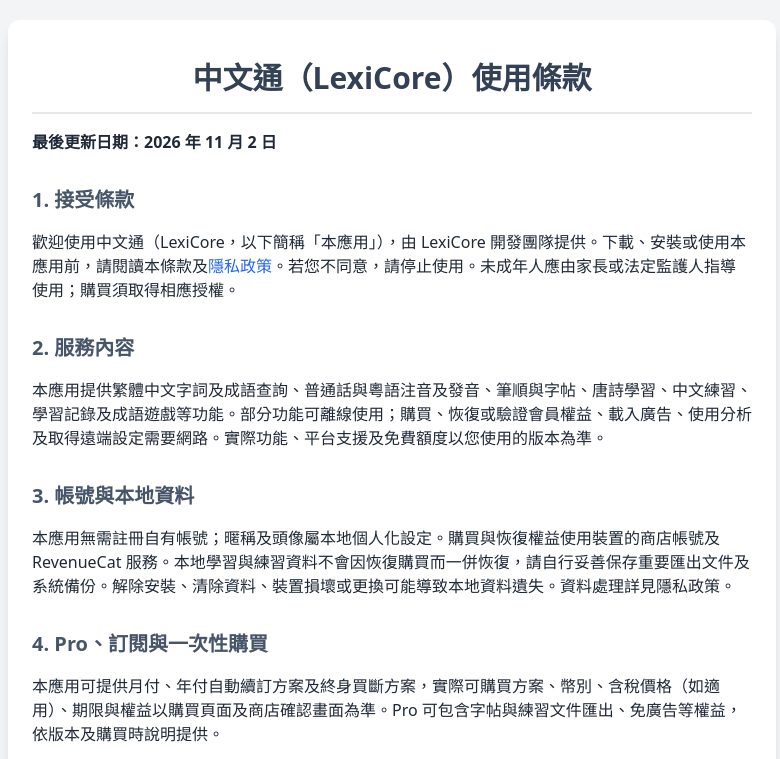
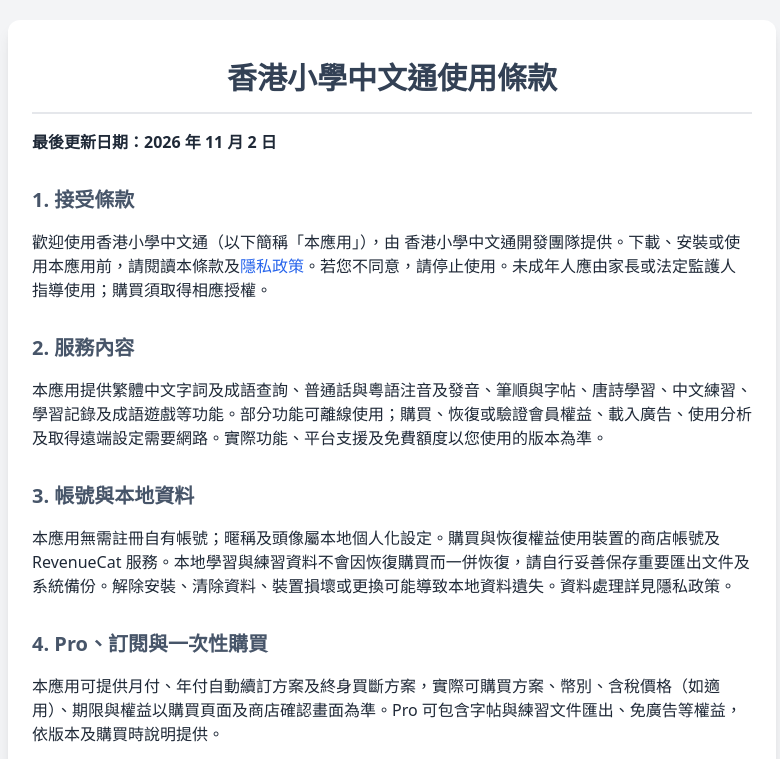
Before and after one commit to xibins/lexicore, a plain HTML site: page terms.html in a window 1280 px wide. Shown: the top 759 px of the page, without its empty margins (248-1028 px from the left). Drawn offline with nearby package versions, Linux system fonts and the light colour scheme.

Commit message:
Rename app to 香港小學中文通 in legal policies

```diff
--- a/terms.html
+++ b/terms.html
@@ -11,7 +11,7 @@
               content="yes">
         <meta name="theme-color"
               content="#334155">
-        <title>使用條款 - 中文通（LexiCore）</title>
+        <title>使用條款 - 香港小學中文通</title>
         <script src="https://cdn.tailwindcss.com"></script>
         <style>
             * {
@@ -32,10 +32,10 @@
 
     <body class="font-sans leading-relaxed text-gray-800 bg-gray-100 min-h-screen touch-manipulation">
         <div class="max-w-3xl mx-auto px-4 sm:px-6 py-6 sm:py-10 bg-white sm:my-5 sm:rounded-xl sm:shadow-lg">
-            <h1 class="text-slate-700 mb-4 pb-4 border-b-2 border-gray-200 text-2xl sm:text-3xl font-bold text-center">中文通（LexiCore）使用條款</h1>
+            <h1 class="text-slate-700 mb-4 pb-4 border-b-2 border-gray-200 text-2xl sm:text-3xl font-bold text-center">香港小學中文通使用條款</h1>
             <p class="mb-4 text-sm sm:text-base"><strong>最後更新日期：2026 年 11 月 2 日</strong></p>
             <h2 class="text-slate-600 mt-8 mb-4 text-lg sm:text-xl font-semibold">1. 接受條款</h2>
-            <p class="mb-4 text-sm sm:text-base">歡迎使用中文通（LexiCore，以下簡稱「本應用」），由 LexiCore 開發團隊提供。下載、安裝或使用本應用前，請閱讀本條款及<a href="privacy.html" class="text-blue-600 hover:underline">隱私政策</a>。若您不同意，請停止使用。未成年人應由家長或法定監護人指導使用；購買須取得相應授權。</p>
+            <p class="mb-4 text-sm sm:text-base">歡迎使用香港小學中文通（以下簡稱「本應用」），由 香港小學中文通開發團隊提供。下載、安裝或使用本應用前，請閱讀本條款及<a href="privacy.html" class="text-blue-600 hover:underline">隱私政策</a>。若您不同意，請停止使用。未成年人應由家長或法定監護人指導使用；購買須取得相應授權。</p>
             <h2 class="text-slate-600 mt-8 mb-4 text-lg sm:text-xl font-semibold">2. 服務內容</h2>
             <p class="mb-4 text-sm sm:text-base">本應用提供繁體中文字詞及成語查詢、普通話與粵語注音及發音、筆順與字帖、唐詩學習、中文練習、學習記錄及成語遊戲等功能。部分功能可離線使用；購買、恢復或驗證會員權益、載入廣告、使用分析及取得遠端設定需要網路。實際功能、平台支援及免費額度以您使用的版本為準。</p>
             <h2 class="text-slate-600 mt-8 mb-4 text-lg sm:text-xl font-semibold">3. 帳號與本地資料</h2>
```
Also changed, not shown: privacy.html (+3 -3 lines), 2 other files.
